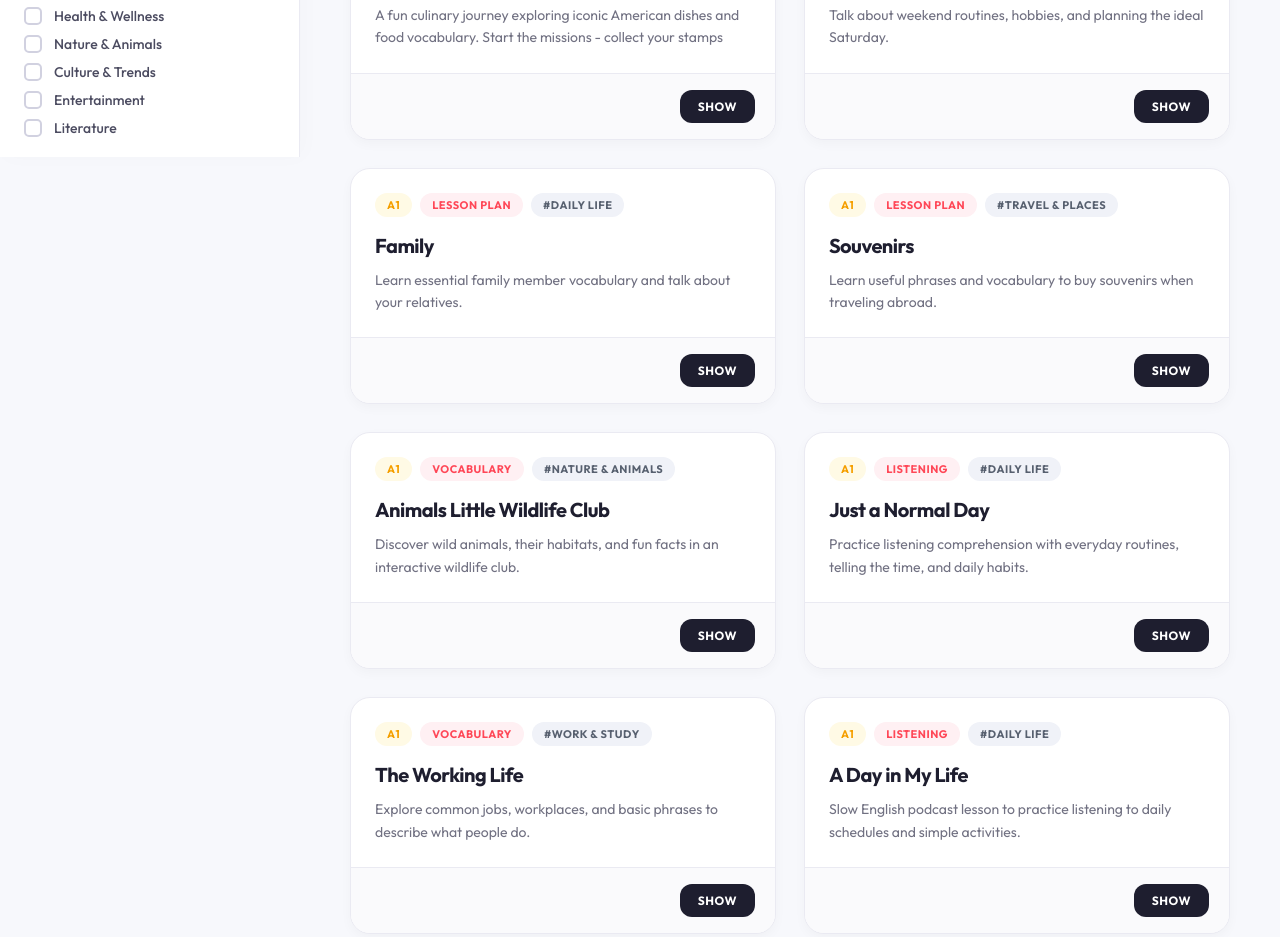
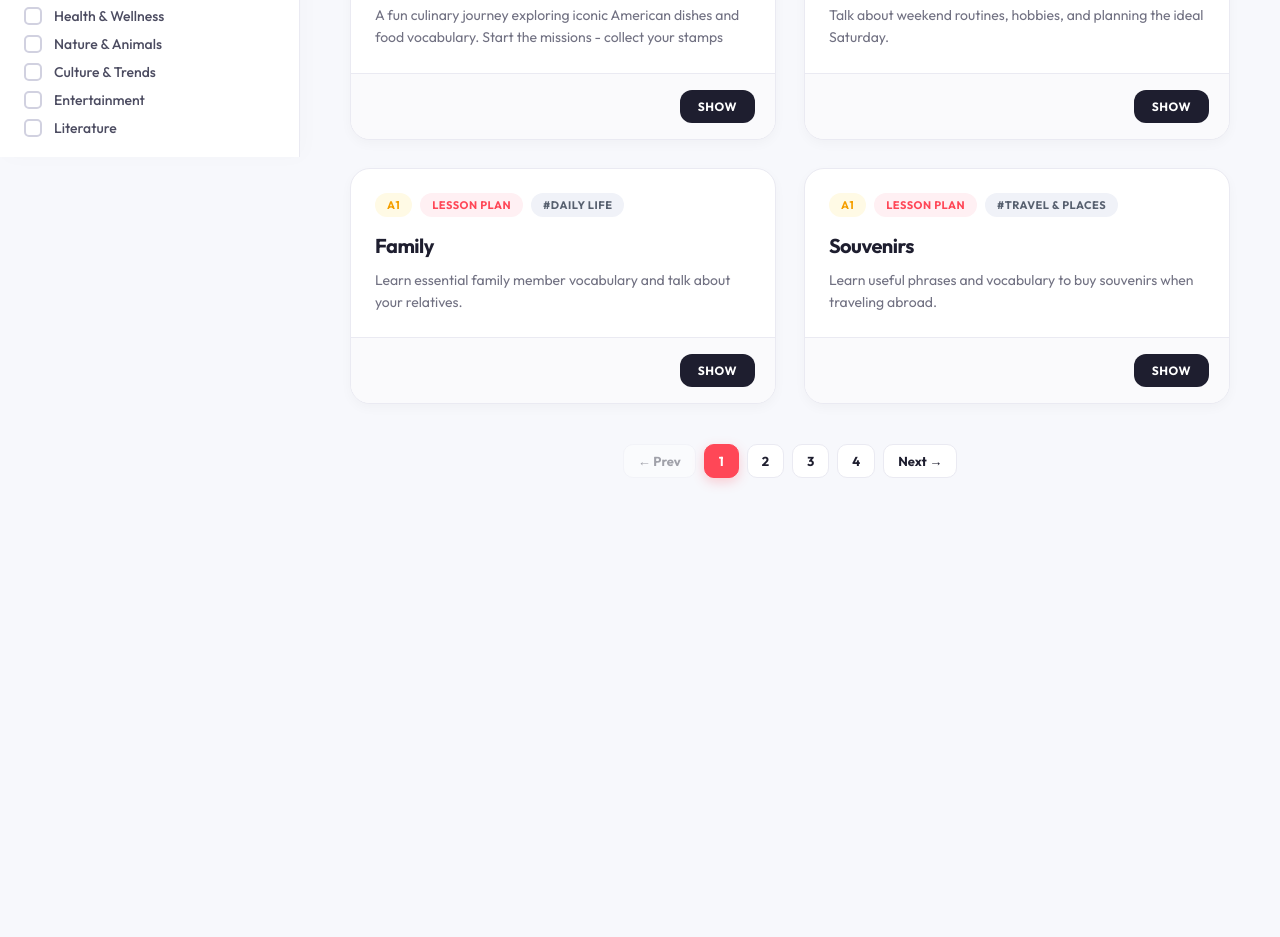
Before and after one commit to zizenglish/Ziz.english, a plain HTML site: page index.html in a window 1280 px wide. Shown: the part 643-1580 px from the top of the page. After the commit the page ends 1173 px from the top, so only its background shows below. Drawn offline with nearby package versions, Linux system fonts and the light colour scheme.

Commit message:
Implement pagination for lessons display
Added pagination styles and functionality for lesson display.

```diff
--- a/index.html
+++ b/index.html
@@ -400,6 +400,47 @@
             background: var(--primary-light);
         }
 
+        /* --- PAGINATION STYLES --- */
+        .pagination-container {
+            display: flex;
+            justify-content: center;
+            align-items: center;
+            gap: 8px;
+            margin-top: 40px;
+            margin-bottom: 20px;
+            flex-wrap: wrap;
+        }
+
+        .page-btn {
+            background: var(--card-bg);
+            color: var(--text-main);
+            border: 1px solid var(--border-color);
+            padding: 8px 14px;
+            border-radius: 10px;
+            font-size: 13px;
+            font-weight: 700;
+            cursor: pointer;
+            transition: all 0.2s;
+        }
+
+        .page-btn:hover:not(:disabled) {
+            border-color: var(--primary);
+            color: var(--primary);
+            background: var(--primary-light);
+        }
+
+        .page-btn.active {
+            background: var(--primary);
+            color: white;
+            border-color: var(--primary);
+            box-shadow: 0 4px 12px rgba(255, 71, 87, 0.25);
+        }
+
+        .page-btn:disabled {
+            opacity: 0.4;
+            cursor: not-allowed;
+        }
+
         /* --- CLASSROOM VIEW (TEACHER & STUDENT) --- */
         .classroom-section {
             display: none;
@@ -760,7 +801,6 @@
             color: #16a34a;
         }
 
-
         /* --- STUDENT SUBMISSIONS & VOICE RECORDER --- */
         .submissions-box {
             margin-top: 16px;
@@ -1124,6 +1164,9 @@
             <input type="text" id="searchInput" class="search-bar" placeholder="Search lessons by title or keyword...">
 
             <div class="cards-grid" id="cardsGrid"></div>
+
+            <!-- PAGINATION CONTROLS -->
+            <div class="pagination-container" id="paginationContainer"></div>
         </div>
 
         <!-- VIEW 2: CLASSROOM (TEACHER & STUDENT DASHBOARD) -->
@@ -1310,6 +1353,8 @@
         let authMode = 'login';
         let loadedAssignments = [];
         let cachedStudents = [];
+        let currentPage = 1;
+        const itemsPerPage = 6;
 
         // --- 2. CATALOG LOGIC ---
         const cardsGrid = document.getElementById('cardsGrid');
@@ -1324,10 +1369,18 @@
 
             if (data.length === 0) {
                 cardsGrid.innerHTML = '<div class="empty-state">No lessons found matching your criteria.</div>';
+                document.getElementById('paginationContainer').innerHTML = '';
                 return;
             }
 
-            data.forEach(lesson => {
+            const totalPages = Math.ceil(data.length / itemsPerPage);
+            if (currentPage > totalPages) currentPage = 1;
+
+            const start = (currentPage - 1) * itemsPerPage;
+            const end = start + itemsPerPage;
+            const paginatedData = data.slice(start, end);
+
+            paginatedData.forEach(lesson => {
                 const card = document.createElement('div');
                 card.className = 'card';
                 card.innerHTML = `
@@ -1352,6 +1405,53 @@
                 `;
                 cardsGrid.appendChild(card);
             });
+
+            renderPagination(data.length, totalPages);
+        }
+
+        function renderPagination(totalItems, totalPages) {
+            const container = document.getElementById('paginationContainer');
+            container.innerHTML = '';
+
+            if (totalPages <= 1) return;
+
+            const prevBtn = document.createElement('button');
+            prevBtn.className = 'page-btn';
+            prevBtn.textContent = '← Prev';
+            prevBtn.disabled = currentPage === 1;
+            prevBtn.onclick = () => {
+                if (currentPage > 1) {
+                    currentPage--;
+                    filterLessons();
+                    window.scrollTo({ top: 0, behavior: 'smooth' });
+                }
+            };
+            container.appendChild(prevBtn);
+
+            for (let i = 1; i <= totalPages; i++) {
+                const pBtn = document.createElement('button');
+                pBtn.className = `page-btn ${i === currentPage ? 'active' : ''}`;
+                pBtn.textContent = i;
+                pBtn.onclick = () => {
+                    currentPage = i;
+                    filterLessons();
+                    window.scrollTo({ top: 0, behavior: 'smooth' });
+                };
+                container.appendChild(pBtn);
+            }
+
+            const nextBtn = document.createElement('button');
+            nextBtn.className = 'page-btn';
+            nextBtn.textContent = 'Next →';
+            nextBtn.disabled = currentPage === totalPages;
+            nextBtn.onclick = () => {
+                if (currentPage < totalPages) {
+                    currentPage++;
+                    filterLessons();
+                    window.scrollTo({ top: 0, behavior: 'smooth' });
+                }
+            };
+            container.appendChild(nextBtn);
         }
 
         function filterLessons() {
@@ -1378,11 +1478,12 @@
             renderCards(filtered);
         }
 
-        searchInput.addEventListener('input', filterLessons);
-        checkboxes.forEach(cb => cb.addEventListener('change', filterLessons));
+        searchInput.addEventListener('input', () => { currentPage = 1; filterLessons(); });
+        checkboxes.forEach(cb => cb.addEventListener('change', () => { currentPage = 1; filterLessons(); }));
         clearBtn.addEventListener('click', () => {
             searchInput.value = '';
             checkboxes.forEach(cb => cb.checked = false);
+            currentPage = 1;
             filterLessons();
         });
 
@@ -1652,7 +1753,6 @@
             return `<span class="due-badge ${badgeClass}">${label}</span>`;
         }
 
-
         function formatDuration(sec) {
             if (!sec || sec < 1) return '0 sec';
             const mins = Math.floor(sec / 60);
@@ -1839,7 +1939,6 @@
             loadClassroomData();
         }
 
-
         // --- EDIT HOMEWORK LOGIC ---
         function initEditLessonPicker() {
             const input = document.getElementById('editLessonSearchInput');
@@ -1929,7 +2028,6 @@
             const currentImgWrap = document.getElementById('editCurrentImageWrap');
             currentImgWrap.style.display = hw.image_url ? 'flex' : 'none';
 
-            // Заповнюємо список учнів
             const editStudentSelect = document.getElementById('editStudentSelect');
             editStudentSelect.innerHTML = '';
             cachedStudents.forEach(s => {
@@ -1940,7 +2038,6 @@
                 editStudentSelect.appendChild(opt);
             });
 
-            // Заповнюємо прикріплений урок
             const lessonInput = document.getElementById('editLessonSearchInput');
             const hiddenLesson = document.getElementById('editSelectedLessonFile');
             const clearBtn = document.getElementById('editClearLessonBtn');
@@ -2039,12 +2136,11 @@
             }
         });
 
-
         // --- STUDENT SUBMISSIONS (COMPRESSED IMAGES + VOICE RECORDER) ---
         let activeRecorder = null;
         let activeRecordingHwId = null;
         let recordedChunks = [];
-        let pendingAudioBlobs = {}; // hwId -> Blob
+        let pendingAudioBlobs = {};
         let recordingTimerInterval = null;
         let recordingSeconds = 0;
 
@@ -2099,7 +2195,7 @@
                     }).join('')}
                 </div>`;
             } else if (isTeacher) {
-                return ''; // Якщо учень ще нічого не прикріпив, вчителю не показуємо порожній блок
+                return '';
             }
 
             if (isTeacher) {
@@ -2135,7 +2231,6 @@
             `;
         }
 
-        // Автоматичне стиснення зображень у браузері до ~1400px (економить 90% місця в Supabase)
         function compressImageFile(file, maxWidth = 1400, quality = 0.78) {
             return new Promise((resolve) => {
                 if (!file.type.startsWith('image/') || file.type === 'image/gif') {
@@ -2230,7 +2325,6 @@
         async function toggleVoiceRecord(hwId) {
             const btn = document.getElementById(`btn-rec-${hwId}`);
 
-            // Якщо вже йде запис — зупиняємо
             if (activeRecorder && activeRecorder.state === 'recording') {
                 activeRecorder.stop();
                 return;
@@ -2280,7 +2374,7 @@
                     const s = String(recordingSeconds % 60).padStart(2, '0');
                     btn.textContent = `⏹ Stop (${m}:${s})`;
                     if (recordingSeconds >= 180 && activeRecorder?.state === 'recording') {
-                        activeRecorder.stop(); // Автостоп на 3 хвилинах для економії місця
+                        activeRecorder.stop();
                     }
                 }, 1000);
             } catch (err) {
@@ -2349,7 +2443,6 @@
             const targetItem = hw.student_submissions[itemIndex];
             const updatedSubs = hw.student_submissions.filter((_, i) => i !== itemIndex);
 
-            // Видаляємо сам файл із Storage, щоб не займав місце
             if (targetItem?.path) {
                 await supabaseClient.storage.from('homework-images').remove([targetItem.path]);
             }
```
